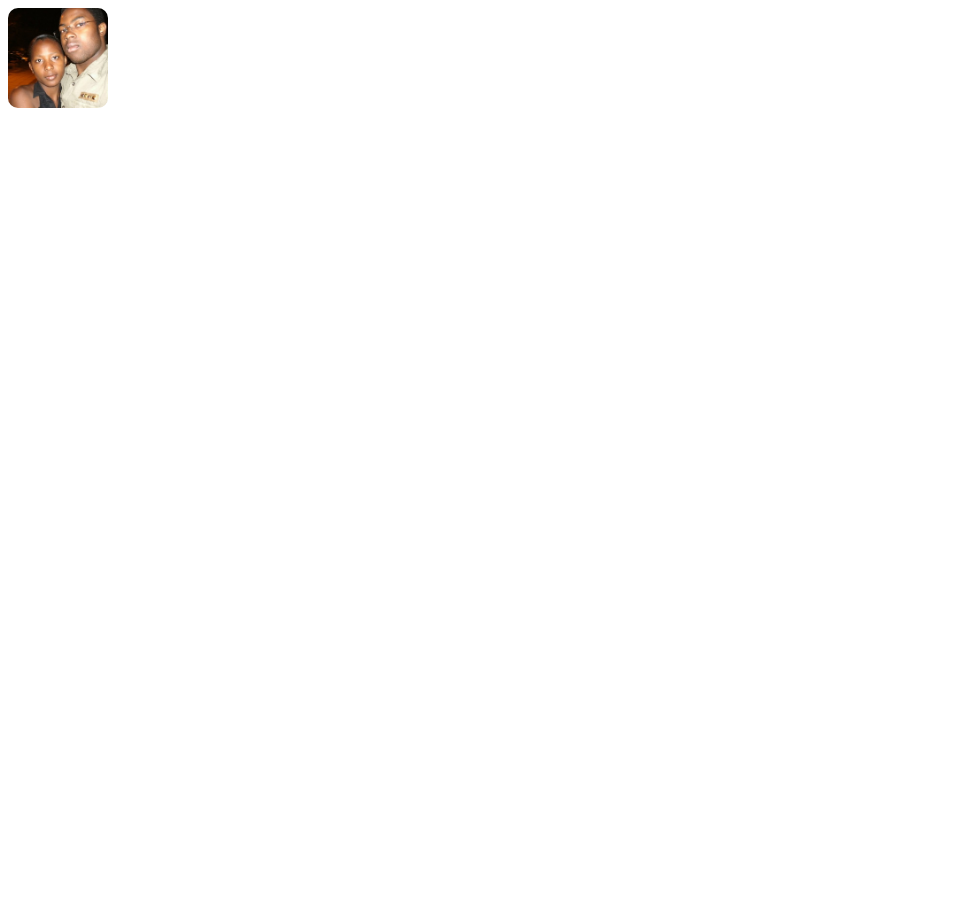
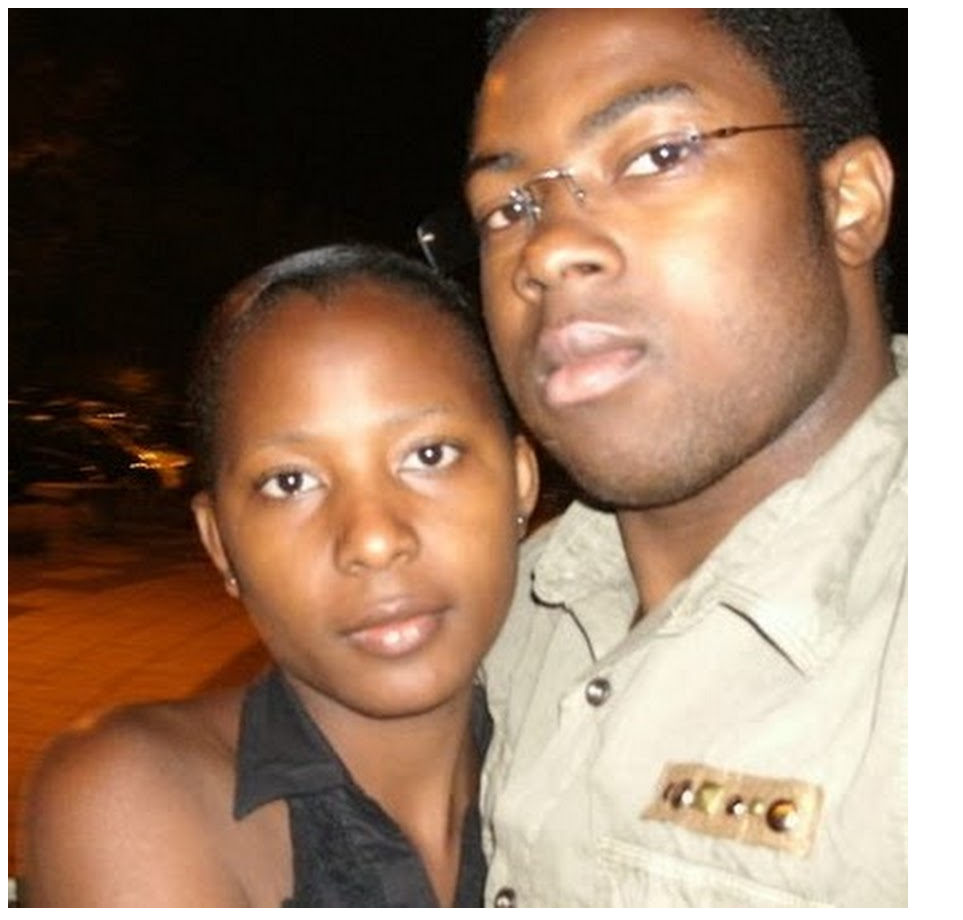
Before and after one commit to branylisboa/CurriculumVitae, a plain HTML site: page p1/index.html in a window 1280 px wide. Shown: the whole page, without its empty margins (0-963 px from the left). Before the commit the page ends 800 px from the top, so only its background shows below. Drawn offline with Linux system fonts and the light colour scheme.

Commit message:
Saved Brany Picture

```diff
--- a/p1/index.html
+++ b/p1/index.html
@@ -1,18 +1,15 @@
 <!DOCTYPE html>
 
 <html>
-        <head>
-               <title> CV Page  </title>
-               <link rel="stylesheet" type="text/css" href="style.css">
-        </head>
-        <body>
-                <img id="pic1" src="images/brany.jpg">
-        </body>
+       <head> <title> My online CV </title> </head>
+       <body>
+              <img src="images/brany.jpg">
 
 
 
 
 
+      </body>
 
 
 </html>
--- a/p1/style.css
+++ /dev/null
@@ -1,12 +0,0 @@
-#pic1{
-
-      width:100px;
-      height:100px;
-      border-radius:10px;
-
-
-
-
-
-
-}
```
